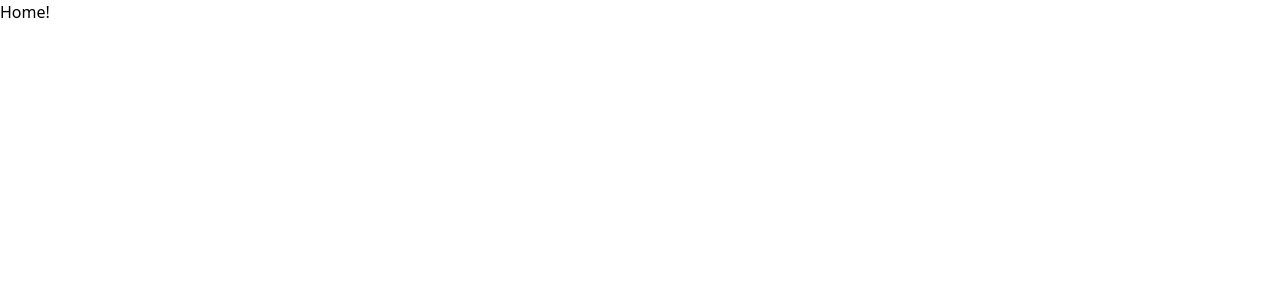
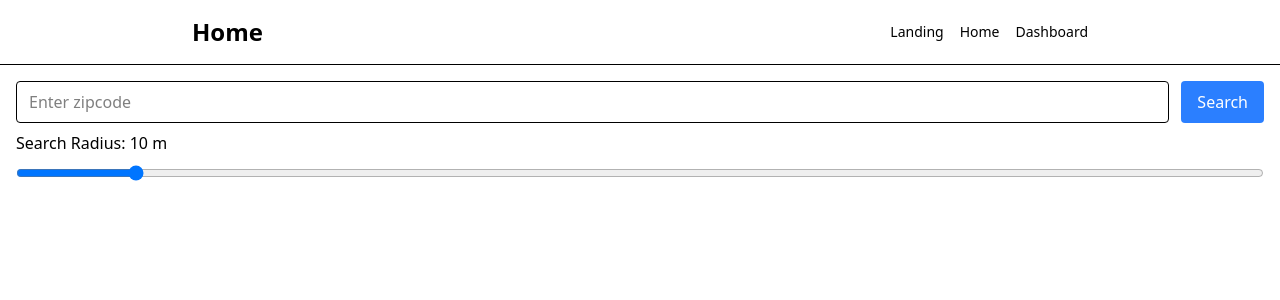
Before and after one commit to AleksandrRise/barterAI, a React (Vite) app in the folder client/: page /home in a window 1280 px wide. Shown: the top 300 px of the page. Built offline with nearby package versions, Linux system fonts and the light colour scheme.

Commit message:
Added a few new elements to the Hoome page

```diff
--- /dev/null
+++ b/client/src/components/home/PageHeader.jsx
@@ -0,0 +1,14 @@
+export default function PageHeader() {
+    return (
+        <header className="border-b sticky top-0 bg-white/80 backdrop-blur p-4">
+            <div className="max-w-4xl mx-auto flex items-center justify-between gap-4">
+            <h1 className="text-2xl font-semibold">Home</h1>
+                <nav className="text-sm flex items-center gap-4">
+                    <a href="/" className="hover:underline">Landing</a>
+                    <a href="/home" className="font-medium hover:underline">Home</a>
+                    <a href="/dashboard" className="hover:underline">Dashboard</a>
+                </nav>
+            </div>
+        </header>
+    );
+}
--- /dev/null
+++ b/client/src/components/home/ZipSearch.jsx
@@ -0,0 +1,57 @@
+import { useState } from "react";
+import data from "../../shared/utils/items.js";
+
+export default function ZipSearch() {
+  const [zip, setZip] = useState("");
+  const [radius, setRadius] = useState(10);
+  const [items] = useState([...data])
+
+  const handleSearch = (e) => {
+    e.preventDefault();
+
+    if (!zip) {
+      alert("Please enter a zipcode");
+      return;
+    }
+
+    // Filter items by zip
+    const results = items.filter((item) => {
+      return item.radius <= radius && item.zipcode === zip
+    });
+  };
+
+  return (
+    <form onSubmit={handleSearch} className="p-4 space-y-2">
+      <div className="flex gap-3">
+        <input
+          type="text"
+          value={zip}
+          onChange={(e) => setZip(e.target.value)}
+          placeholder="Enter zipcode"
+          className="border px-3 py-2 rounded w-full"
+        />
+        <button
+          type="submit"
+          className="bg-blue-500 text-white px-4 py-2 rounded"
+        >
+          Search
+        </button>
+      </div>
+
+      {/* Radius slider */}
+      <div className="space-y-2">
+        <label className="block font-medium">
+          Search Radius: {radius} m
+        </label>
+        <input
+          type="range"
+          min="1"
+          max="100"
+          value={radius}
+          onChange={(e) => setRadius(Number(e.target.value))}
+          className="w-full"
+        />
+      </div>
+    </form>
+  );
+}
--- a/client/src/pages/Home.jsx
+++ b/client/src/pages/Home.jsx
@@ -1,5 +1,11 @@
+import PageHeader from "../components/home/Pageheader"
+import ZipSearch from "../components/home/ZipSearch"
+
 export default function Home() {
     return (
-        <h1>Home!</h1>
+        <main>
+            <PageHeader />
+            <ZipSearch />
+        </main>
     )
 }
```
